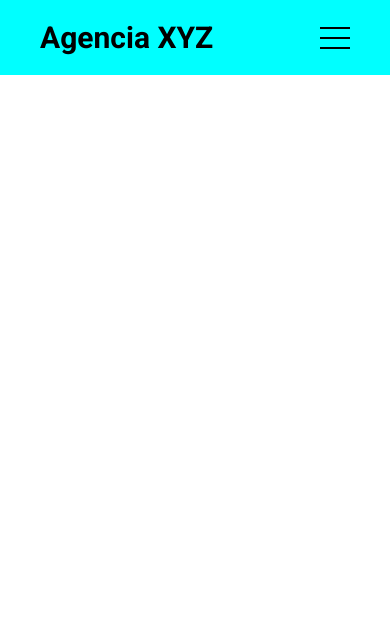
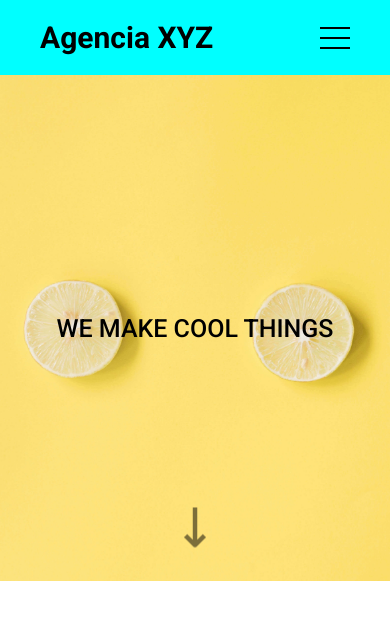
Before and after one commit to cristianbeling/agencia_XYZ, a plain HTML site: page index.html in a window 390 px wide. Drawn offline with Linux system fonts and the light colour scheme.

Commit message:
Add files via upload
adicionando seta animada e responsivo

```diff
--- a/index.html
+++ b/index.html
@@ -43,7 +43,7 @@
     </header>
 
     <section class="hero">
-
+        <h2>We make cool things</h2>
     </section>
 
     <section class="about">
--- a/src/css/style.css
+++ b/src/css/style.css
@@ -45,7 +45,41 @@
 
 .hero{
     grid-area: hero;
-    background-color: bisque;
+    height: 89vh;
+    background: url(../images/lemons.jpg) center center no-repeat;
+    background-size: cover;
+    display: flex;
+    justify-content: center;
+    align-items: center;
+    position: relative;
+}
+
+.hero h2 {
+    font-weight: 500;
+    text-transform: uppercase;
+    font-size: 4rem;
+}
+
+.hero:after {
+    content: url(../images/seta_preta.png);
+    position: absolute;
+    height: 35px;
+    bottom: 40px;
+    animation: downarrow 0.6s infinite alternate ease-in-out;
+}
+
+@-webkit-keyframes downarrow{
+    0% { -webkit-transform: translateY(0); opacity: 0.4;}
+    100% { -webkit-transform: translateY(0.4em); opacity: 0.9; }
+}
+
+@media(max-width: 445px){
+    .hero{
+        height: 60vh;
+    }
+    .hero h2{
+        font-size: 2.5rem;
+    }
 }
 
 /* ABOUT */
```
